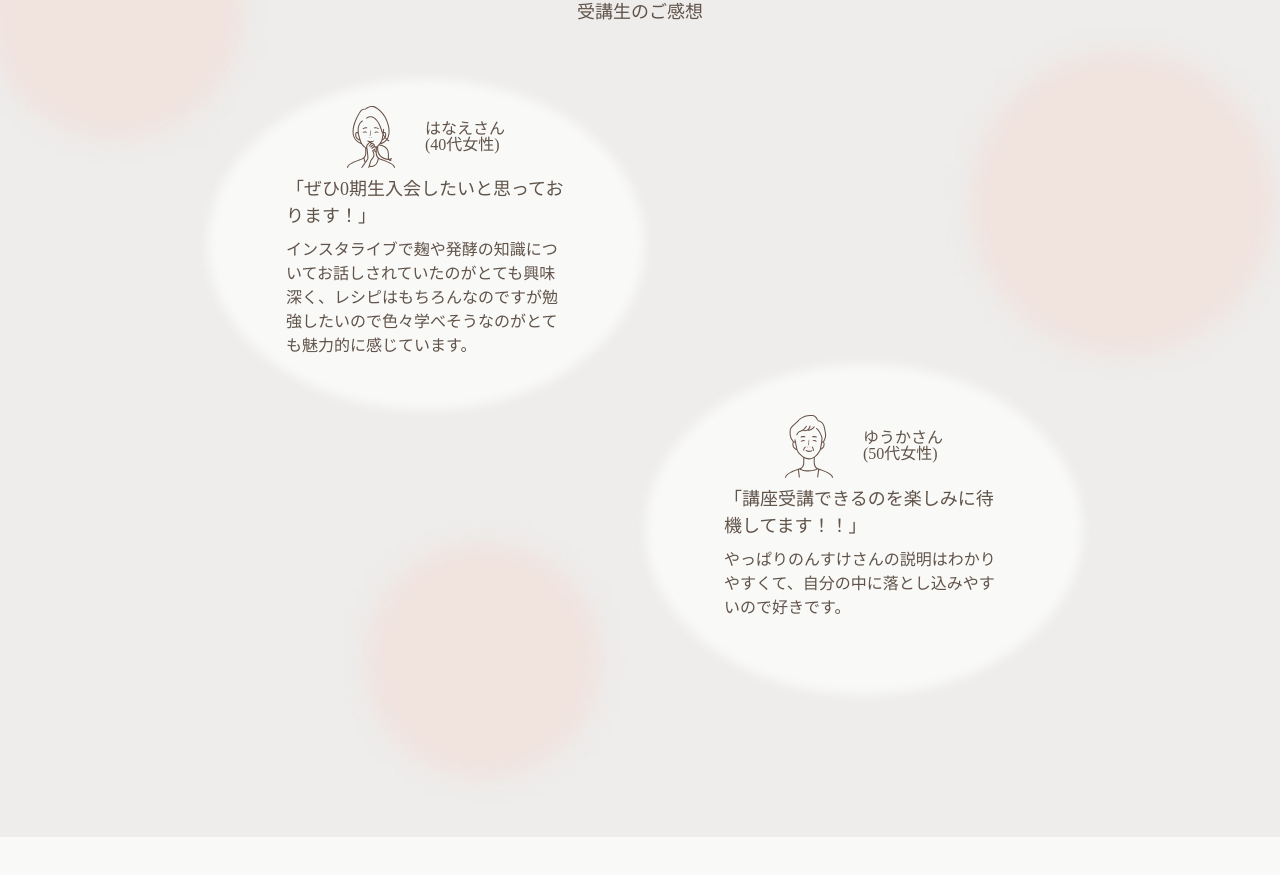
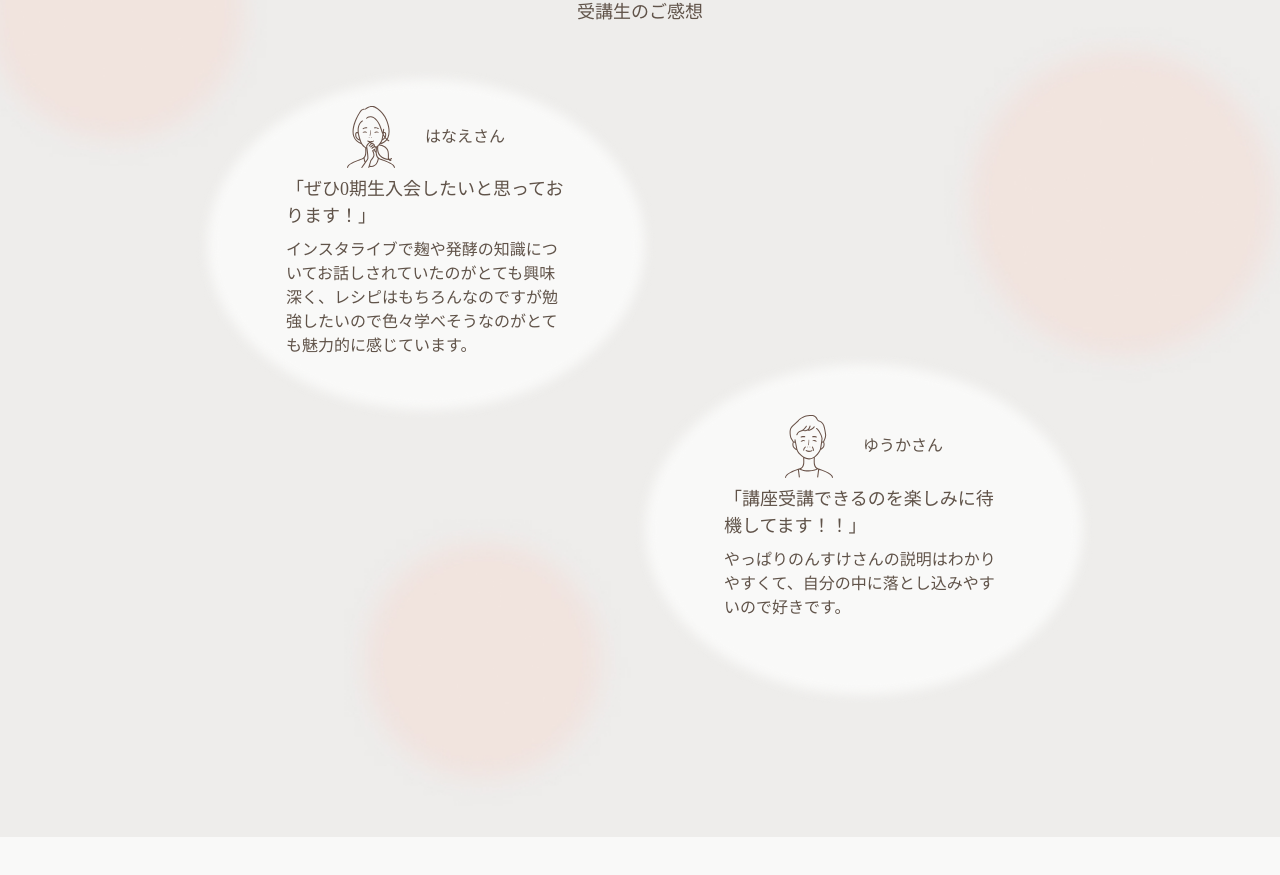
Before and after one commit to nguyenmori/LP-demo, a plain HTML site: page index.html in a window 1280 px wide. Shown: the part 6731-7606 px from the top of the page. Drawn offline with nearby package versions, Linux system fonts and the light colour scheme; a web font is replaced by a local one.

Commit message:
年齢項目削除

```diff
--- a/index.html
+++ b/index.html
@@ -345,7 +345,7 @@
               </figure>
               <div class="voice-profile">
                 <p class="voice-name">はなえさん</p>
-                <p class="voice-age">(40代女性)</p>
+                <!-- <p class="voice-age">(40代女性)</p> -->
               </div>
             </div>
             <blockquote class="voice-comment">「ぜひ0期生入会したいと思っております！」</blockquote>
@@ -360,7 +360,7 @@
               </figure>
               <div class="voice-profile">
                 <p class="voice-name">ゆうかさん</p>
-                <p class="voice-age">(50代女性)</p>
+                <!-- <p class="voice-age">(50代女性)</p> -->
               </div>
             </div>
             <blockquote class="voice-comment">「講座受講できるのを楽しみに待機してます！！」</blockquote>
@@ -649,4 +649,5 @@
   <script src="./js/script.js" defer></script>
 </body>
 
+
 </html>
```
